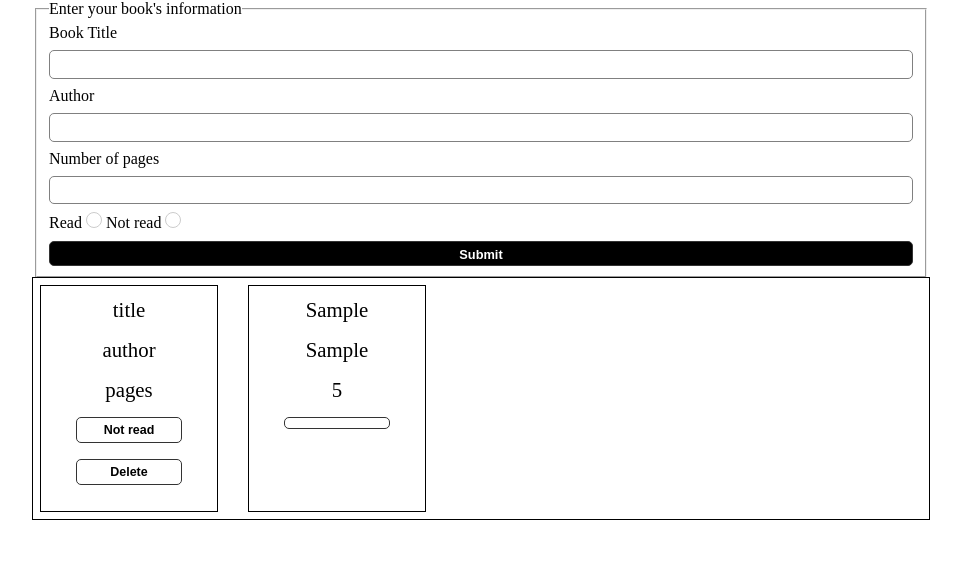
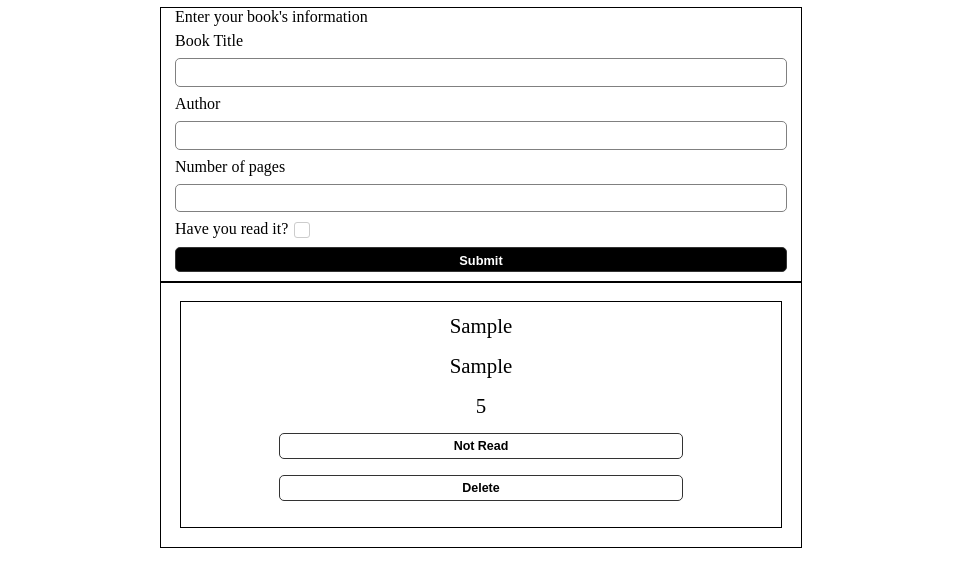
Before and after one commit to TheRealBill91/Library, a website: page index.html in a window 1280 px wide. Both pictures are taken after typing "Sample", "Sample", "5" into the empty fields and a click on the button "Submit". Shown: the whole page, without its empty margins (159-1120 px from the left). Drawn offline with Linux system fonts and the light colour scheme.

Commit message:
Changes:
-Fix book object not being added to it's own div
-Change "read" status input to checkbox (from radio buttons)

```diff
--- a/app.js
+++ b/app.js
@@ -1,101 +1,98 @@
-/* eslint-disable */
-
 let titleInput = document.getElementById("title");
 let authorInput = document.getElementById("author");
 let pagesInput = document.getElementById("pages");
-let radioButtons = document.querySelectorAll('input[type="radio"]');
-let selectedValue;
-const bookDisplayContainer = document.querySelector('.bookDisplayContainer');
+let checkedInput = document.getElementById("read");
+const bookDisplayContainer = document.querySelector(".bookDisplayContainer");
+let radioButtonValue;
 const form = document.getElementById("form");
+let deleteButton;
 
 let myLibrary = [];
 
-function Book(title, author, pages, read) {
-    this.title = title
-    this.author = author
-    this.pages = pages
-    this.read = read
-
+function Book(title, author, pages, read, removeBook) {
+  this.title = title;
+  this.author = author;
+  this.pages = pages;
+  this.read = read;
+  this.removeBook = "Delete";
 }
 
 Book.prototype.info = function () {
   if (this.read === true) {
-        this.read = 'already read'
+    this.read = "already read";
   } else {
-        this.read = 'not read yet'
+    this.read = "not read yet";
+  }
+  return `The ${this.title} by ${this.author}, ${this.pages} pages, ${this.read}`;
 };
-    return `The ${this.title} by ${this.author}, ${this.pages} pages, ${this.read}`
+
+function getRadioButtonValue() {
+  const checkbox = document.getElementById("read");
+  if (checkbox.checked){
+    radioButtonValue = "Read"
+  } else {
+    radioButtonValue = "Not Read";
+  }
+  return radioButtonValue;
 }
 
-
-function getRadioButtonValue() {
-    for (const radioButton of radioButtons) {
-        if (radioButton.checked) {
-            selectedValue = radioButton.value;
-
-        }
-        return selectedValue;
-    }
-}
+const checkbox = document.getElementById("read");
+// checkbox.addEventListener("change", getRadioButtonValue);
 
 form.addEventListener("submit", addBookToLibrary);
 
 function addBookToLibrary(event) {
-    console.log("Adding event listner...")
+  console.log("Adding event listner...");
   event.preventDefault();
-    const inputValueOne = titleInput.value;
-    const inputValueTwo = authorInput.value;
-    const inputValueThree = pagesInput.value;
-    const radioButtonValue = getRadioButtonValue();
+  let inputValueOne = titleInput.value;
+  let inputValueTwo = authorInput.value;
+  let inputValueThree = pagesInput.value;
+  radioButtonValue = getRadioButtonValue();
+  deleteButton = this.removeBook;
 
   const book = new Book(
     inputValueOne,
     inputValueTwo,
     inputValueThree,
-        radioButtonValue);
-    console.log("It is working...")
+    radioButtonValue,
+    deleteButton
+  );
+  console.log("It is working...");
   myLibrary.push(book);
   displayEachBook();
   form.reset();
   /* console.log(myLibrary); */
-
 }
 
 function displayEachBook() {
-    const cardDiv = document.createElement("div");
-    cardDiv.classList.add("bookCard");
+  bookDisplayContainer.innerHTML = "";
 
   let p;
   let button;
 
   for (let i = 0; i < myLibrary.length; i++) {
+    let cardDiv = document.createElement("div");
+    cardDiv.classList.add(`bookCard-${i}`);
     let book = myLibrary[i];
     let keys = Object.keys(book);
     for (let i = 0; i < keys.length; i++) {
       let key = keys[i];
       let bookValue = book[key];
       if (i < 3) {
-                p = document.createElement('p');
+        p = document.createElement("p");
         p.textContent = bookValue;
         cardDiv.appendChild(p);
       } else {
-                button = document.createElement('button');
+        button = document.createElement("button");
         button.textContent = bookValue;
         cardDiv.appendChild(button);
       }
-
     }
     bookDisplayContainer.appendChild(cardDiv);
   }
-
 }
-
 
 /* addBookToLibrary(); */
 
-
-
-
-
 /* const book1 = new Book('Harry Potter', 'J.K. Rowling', 256, true)
 const book2 = new Book('Lightning Thief', 'Some dude', 300, false) */
--- a/css/style.css
+++ b/css/style.css
@@ -3,17 +3,22 @@ main {
   flex-direction: column;
   align-items: center;
   justify-content: center;
+  margin-top: 8px;
 }
 
 form {
-    width: 70%;
+  width: 50%;
+  outline: 1px solid black;
 }
 
-form>fieldset {
+
+
+form > fieldset {
   display: flex;
   flex-direction: column;
   gap: 8px;
   height: auto;
+  border-style: none;
 }
 
 input[type="radio"] {
@@ -42,30 +47,67 @@ button[type="submit"] {
   display: flex;
   /* justify-content: space-evenly; */
   flex-wrap: wrap;
-    gap: 32px;
-    width: 70%;
+  gap: 24px;
+  width: 50%;
   height: auto;
   outline: 1px solid black;
-    padding: 8px;
+  padding: 20px;
 }
 
-.bookDisplayContainer>div {
+.bookDisplayContainer > div {
   outline: 1px solid black;
   height: 225px;
   padding: 12px;
-    width: 20%;
+  width: 45%;
   display: flex;
   flex-direction: column;
   align-items: center;
   font-size: 1.3rem;
   gap: 16px;
+  flex: 1 1 auto;
 }
 
-.bookDisplayContainer>div>p {
+.bookDisplayContainer > div > p {
   margin: 0;
 }
 
-
-.bookDisplayContainer>div>button {
+.bookDisplayContainer > div > button {
   width: 70%;
 }
+
+input[type="checkbox"]:before {
+    content: '\2713';
+    font-size: 20px;
+    color: #292525;
+    position: absolute;
+    top: -6px;
+    left: -1px;
+    text-shadow: 1px 1px #444;
+    opacity: 0;
+    transition: all 0.1s ease;
+}
+
+input[type="checkbox"] {
+  appearance: none;
+  -webkit-appearance: none;
+  -moz-appearance: none;
+  height: 16px;
+  width: 16px;
+  border-radius: 3px;
+  border: 1px solid #ccc;
+  position: relative;
+}
+
+
+input[type="checkbox"]:checked:before {
+  opacity: 1;
+}
+
+
+
+.checkbox {
+  display: flex;
+  align-items: center;
+  gap: 6px;
+
+}
--- a/index.html
+++ b/index.html
@@ -1,13 +1,12 @@
 <!DOCTYPE html>
 <html lang="en">
-
   <head>
-    <meta charset="UTF-8">
-    <meta http-equiv="X-UA-Compatible" content="IE=edge">
-    <meta name="viewport" content="width=device-width, initial-scale=1.0">
+    <meta charset="UTF-8" />
+    <meta http-equiv="X-UA-Compatible" content="IE=edge" />
+    <meta name="viewport" content="width=device-width, initial-scale=1.0" />
     <title>Book-Library</title>
-    <link rel="stylesheet" href="./css/normalize.css">
-    <link rel="stylesheet" href="./css/style.css">
+    <link rel="stylesheet" href="./css/normalize.css" />
+    <link rel="stylesheet" href="./css/style.css" />
     <script src="./app.js" defer></script>
   </head>
 
@@ -18,20 +17,18 @@
           <legend>Enter your book's information</legend>
 
           <label for="title">Book Title</label>
-                <input type="text" id="title" name="title">
+          <input type="text" id="title" name="title" />
 
           <label for="author">Author</label>
-                <input type="text" id="author" name="author">
+          <input type="text" id="author" name="author" />
 
           <label for="pages">Number of pages</label>
-                <input type="number" id="pages" name="num-of-pages">
+          <input type="number" id="pages" name="num-of-pages" />
 
-                <div class="radio-1">
-                    <label for="read-yes">Read</label>
-                    <input type="radio" name="read" id="read-yes" value="true">
-
-                    <label for="read-no">Not read</label>
-                    <input type="radio" name="read" id="read-no" value="false">
+          <div class="checkbox">
+            <label for="read">Have you read it?</label>
+            <input class="checkbox" type="checkbox" name="read" id="read" />
+            <span class="checkmark"></span>
           </div>
 
           <button type="submit">Submit</button>
@@ -45,10 +42,7 @@
           <button>Not read</button>
           <button>Delete</button>
         </div>
-
-
       </div>
     </main>
   </body>
-
 </html>
```
Also changed, not shown: css/normalize.css. Lines whose indentation alone changed are shown as unchanged.
